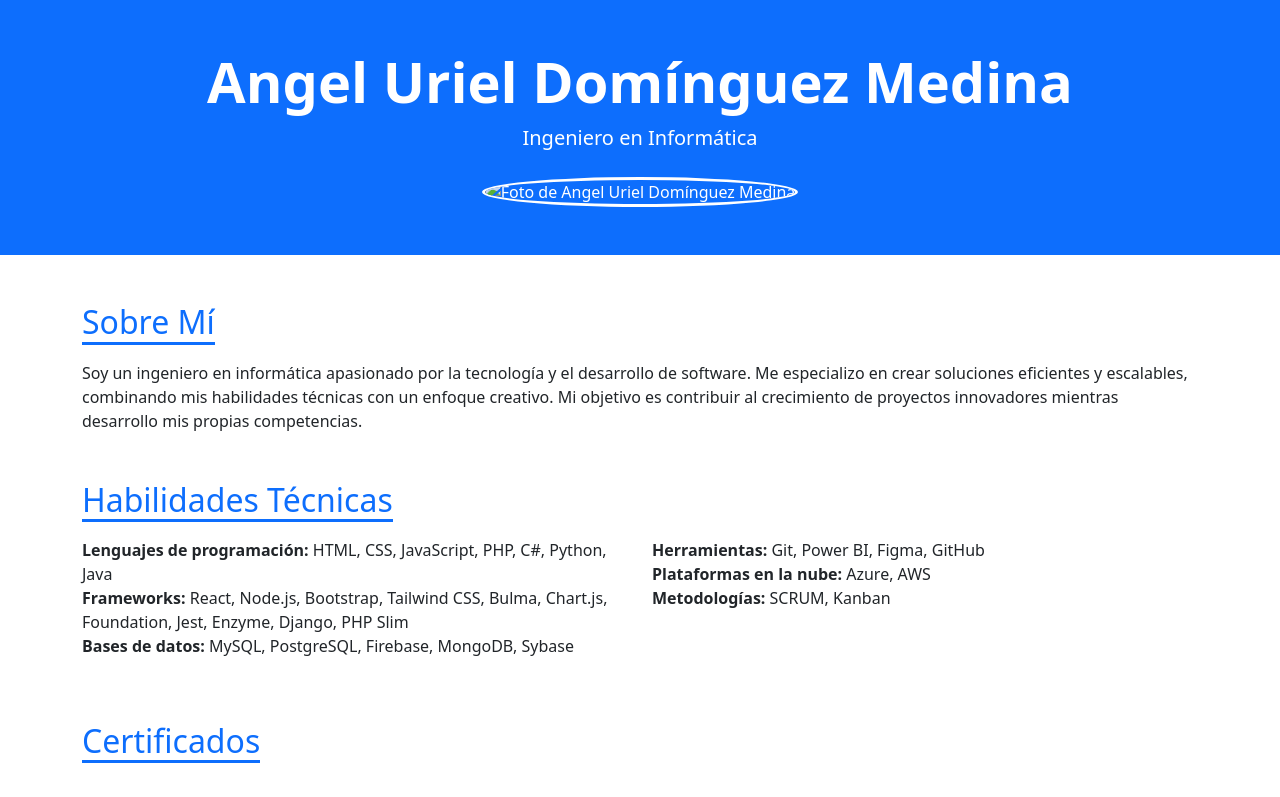
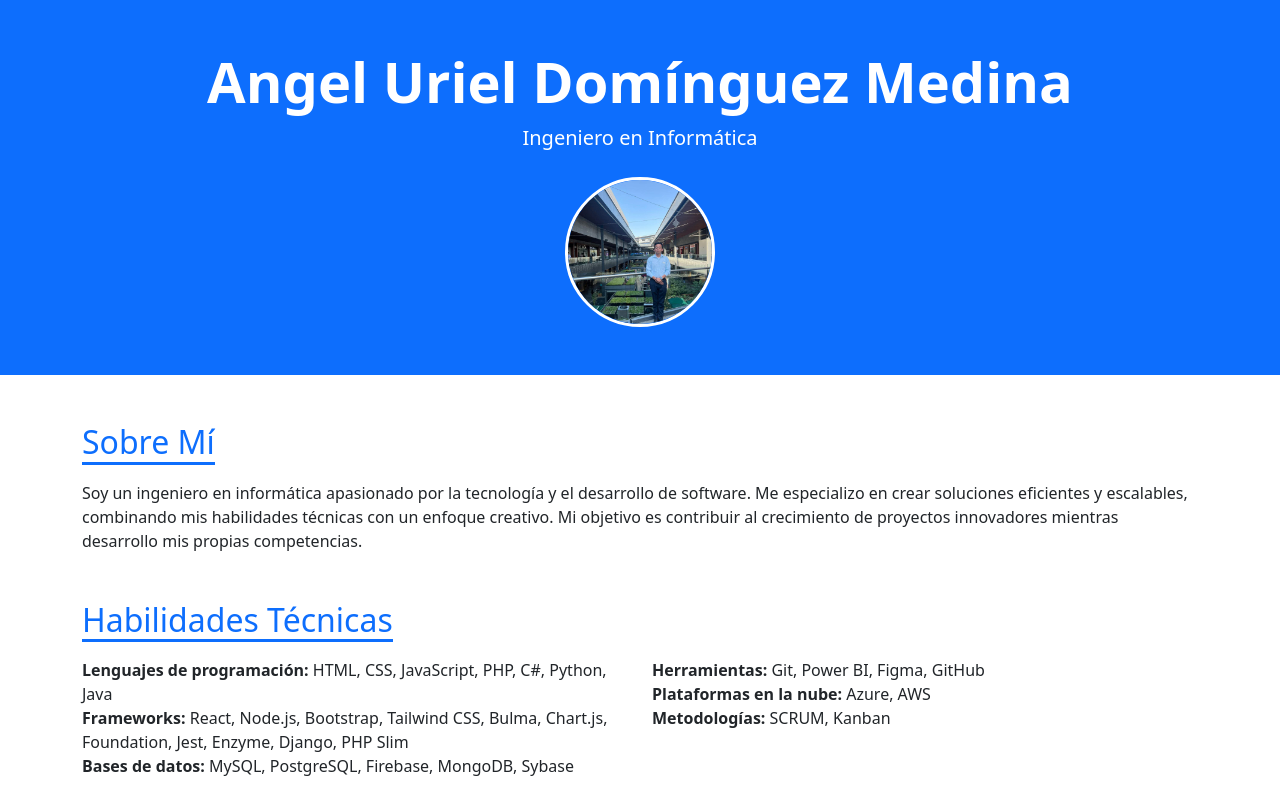
Before and after one commit to urieldomingezm/CV-ING-MEDINA, a plain HTML site: page index.html in a window 1280 px wide. Shown: the top 797 px of the page. Drawn offline with nearby package versions, Linux system fonts and the light colour scheme.

Commit message:
Update index.html

```diff
--- a/index.html
+++ b/index.html
@@ -80,7 +80,7 @@
         <p class="lead">Ingeniero en Informática</p>
         <!-- Foto personal -->
         <div class="mt-4">
-            <img src="ruta/a/tu/foto.jpg" alt="Foto de Angel Uriel Domínguez Medina" class="rounded-circle img-fluid" style="width: 150px; height: 150px; object-fit: cover; border: 3px solid white;">
+            <img src="FB_IMG_1736774630339.jpg" alt="Foto de Angel Uriel Domínguez Medina" class="rounded-circle img-fluid" style="width: 150px; height: 150px; object-fit: cover; border: 3px solid white;">
         </div>
     </div>
 </header>
```
